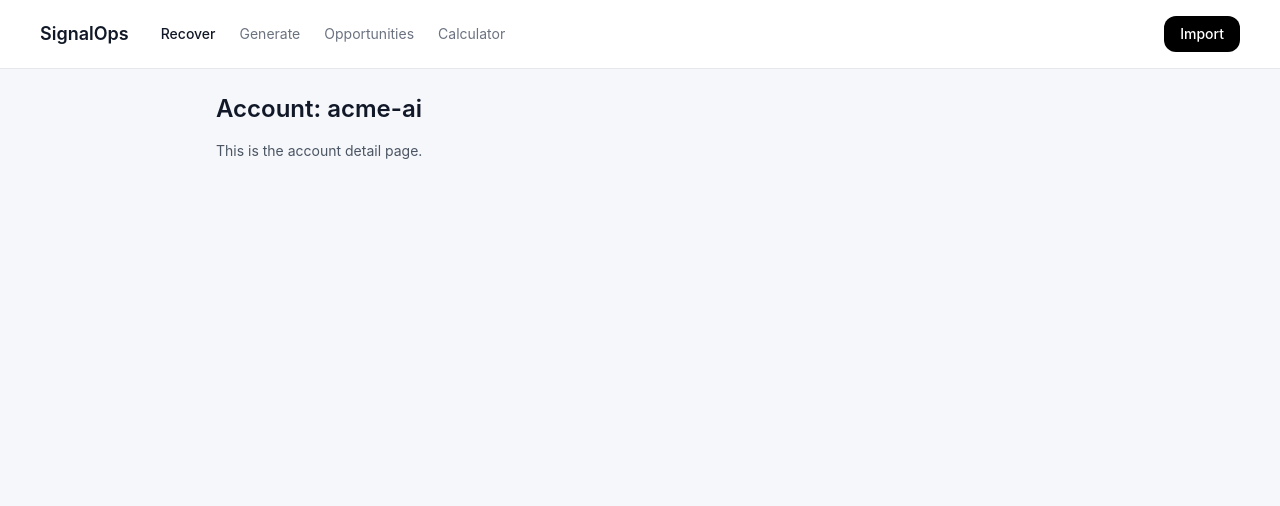
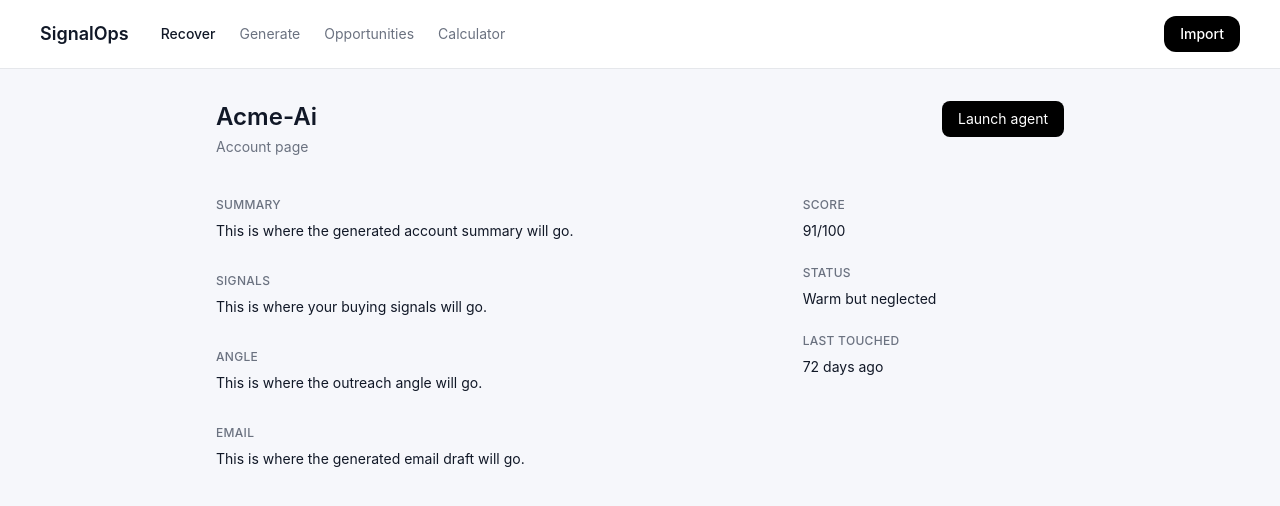
Before and after one commit to powerstephen/SignalOps, a Next.js app: page /account/acme-ai in a window 1280 px wide. Shown: the top 506 px of the page. Built offline with nearby package versions, Linux system fonts and the light colour scheme.

Commit message:
Update page.tsx

```diff
--- a/app/account/[id]/page.tsx
+++ b/app/account/[id]/page.tsx
@@ -4,11 +4,82 @@ export default function AccountPage({
   params: { id: string }
 }) {
   return (
-    <div className="max-w-4xl mx-auto p-6">
-      <h1 className="text-2xl font-semibold mb-4">Account: {params.id}</h1>
-      <p className="text-sm text-gray-600">
-        This is the account detail page.
-      </p>
+    <div className="max-w-4xl mx-auto px-6 py-8">
+      <div className="flex items-start justify-between gap-4">
+        <div>
+          <h1 className="text-2xl font-semibold capitalize">{params.id}</h1>
+          <p className="text-sm text-gray-500 mt-1">
+            Account page
+          </p>
+        </div>
+
+        <button className="rounded-lg bg-black px-4 py-2 text-sm text-white">
+          Launch agent
+        </button>
+      </div>
+
+      <div className="grid grid-cols-1 md:grid-cols-3 gap-8 mt-10">
+        <div className="md:col-span-2 space-y-8">
+          <section>
+            <p className="text-xs font-medium tracking-wide text-gray-500 uppercase">
+              Summary
+            </p>
+            <p className="text-sm text-gray-900 mt-2">
+              This is where the generated account summary will go.
+            </p>
+          </section>
+
+          <section>
+            <p className="text-xs font-medium tracking-wide text-gray-500 uppercase">
+              Signals
+            </p>
+            <p className="text-sm text-gray-900 mt-2">
+              This is where your buying signals will go.
+            </p>
+          </section>
+
+          <section>
+            <p className="text-xs font-medium tracking-wide text-gray-500 uppercase">
+              Angle
+            </p>
+            <p className="text-sm text-gray-900 mt-2">
+              This is where the outreach angle will go.
+            </p>
+          </section>
+
+          <section>
+            <p className="text-xs font-medium tracking-wide text-gray-500 uppercase">
+              Email
+            </p>
+            <p className="text-sm text-gray-900 mt-2">
+              This is where the generated email draft will go.
+            </p>
+          </section>
+        </div>
+
+        <aside className="space-y-6">
+          <div>
+            <p className="text-xs font-medium tracking-wide text-gray-500 uppercase">
+              Score
+            </p>
+            <p className="text-sm text-gray-900 mt-2">91/100</p>
+          </div>
+
+          <div>
+            <p className="text-xs font-medium tracking-wide text-gray-500 uppercase">
+              Status
+            </p>
+            <p className="text-sm text-gray-900 mt-2">Warm but neglected</p>
+          </div>
+
+          <div>
+            <p className="text-xs font-medium tracking-wide text-gray-500 uppercase">
+              Last touched
+            </p>
+            <p className="text-sm text-gray-900 mt-2">72 days ago</p>
+          </div>
+        </aside>
+      </div>
     </div>
   )
 }
```
